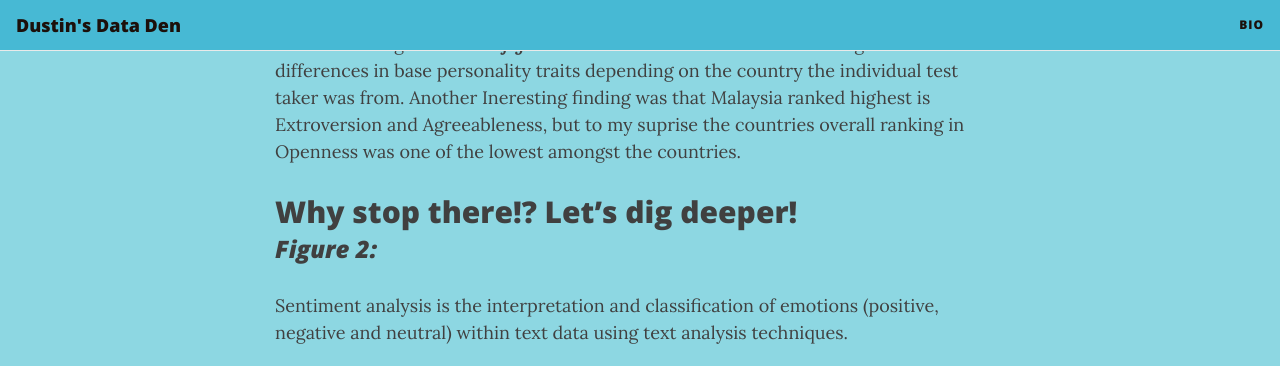
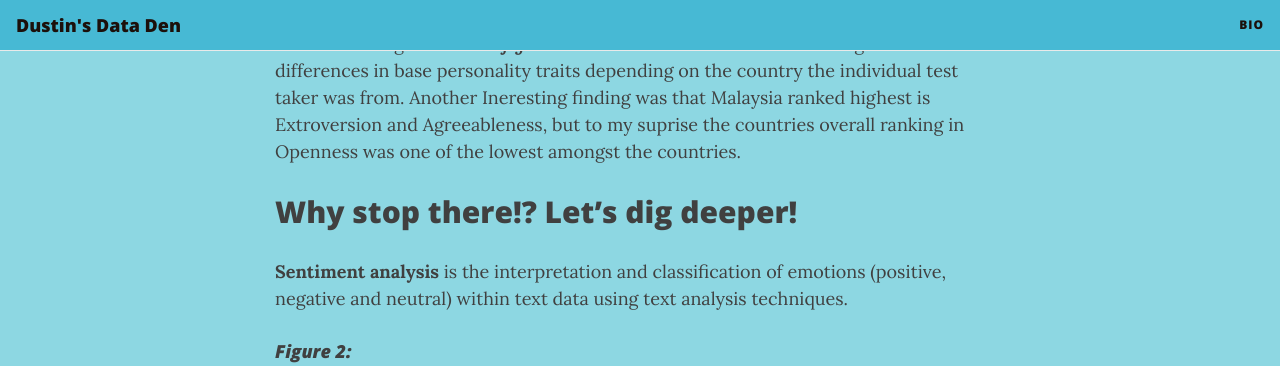
Before and after one commit to dustin-py/dustin-py.github.io, a Jekyll site: the page built from _posts/2020-06-23-myfirstpost.md, in a window 1280 px wide and 900 px high, scrolled down 4006 px, cut to the strip 0-366 px from the top of the window. Built offline with Jekyll 4.4.1, drawn with Linux system fonts in a browser that asks for light colours; nearby versions of some CDN libraries.

```diff
--- a/_posts/2020-06-23-myfirstpost.md
+++ b/_posts/2020-06-23-myfirstpost.md
@@ -130,9 +130,11 @@ Another Ineresting finding was that Malaysia ranked highest is Extroversion and
 
 
 
-### ***Figure 2:***
-Sentiment analysis is the interpretation and classification of emotions (positive, negative and neutral) within text data using text analysis techniques.
 
+**Sentiment analysis** is the interpretation and classification of emotions (positive, negative and neutral) within text data using text analysis techniques.
+
+
+#### ***Figure 2:***
 <iframe width="900" height="800" frameborder="0" scrolling="no" src="//plotly.com/~dustinstri92/13.embed"></iframe>
 
 Here in ***figure 2*** we can see the sentiment analysis of each question. The blue bars show the polarity on a scale from -1 to 1, where -1 shows negative emotion, 0 is neutral or no emotion, and  1 represents postive emotion. The green bars show the subjectivity on a scale 0 to 1, where 0 means that the sentiment is objective(fact) and 1 means that the sentiment is subjective(open to interpritation).
```
